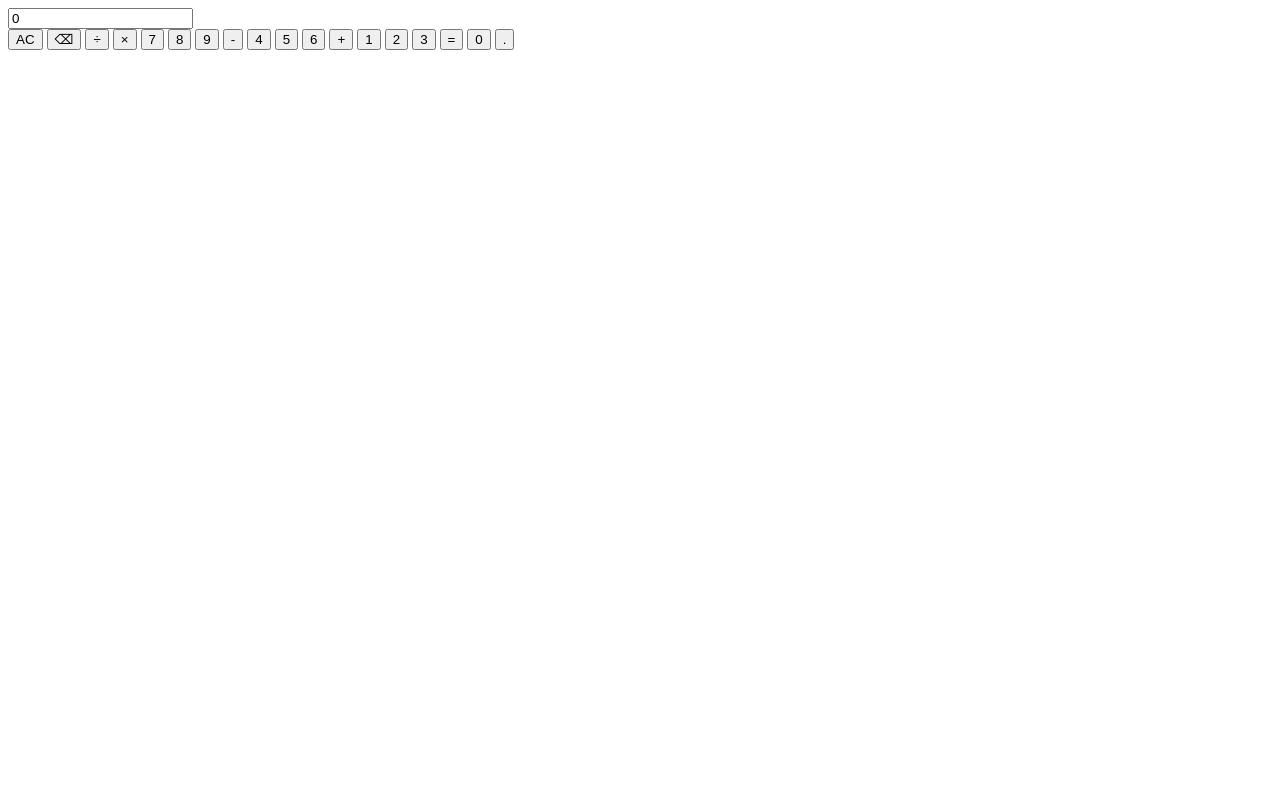
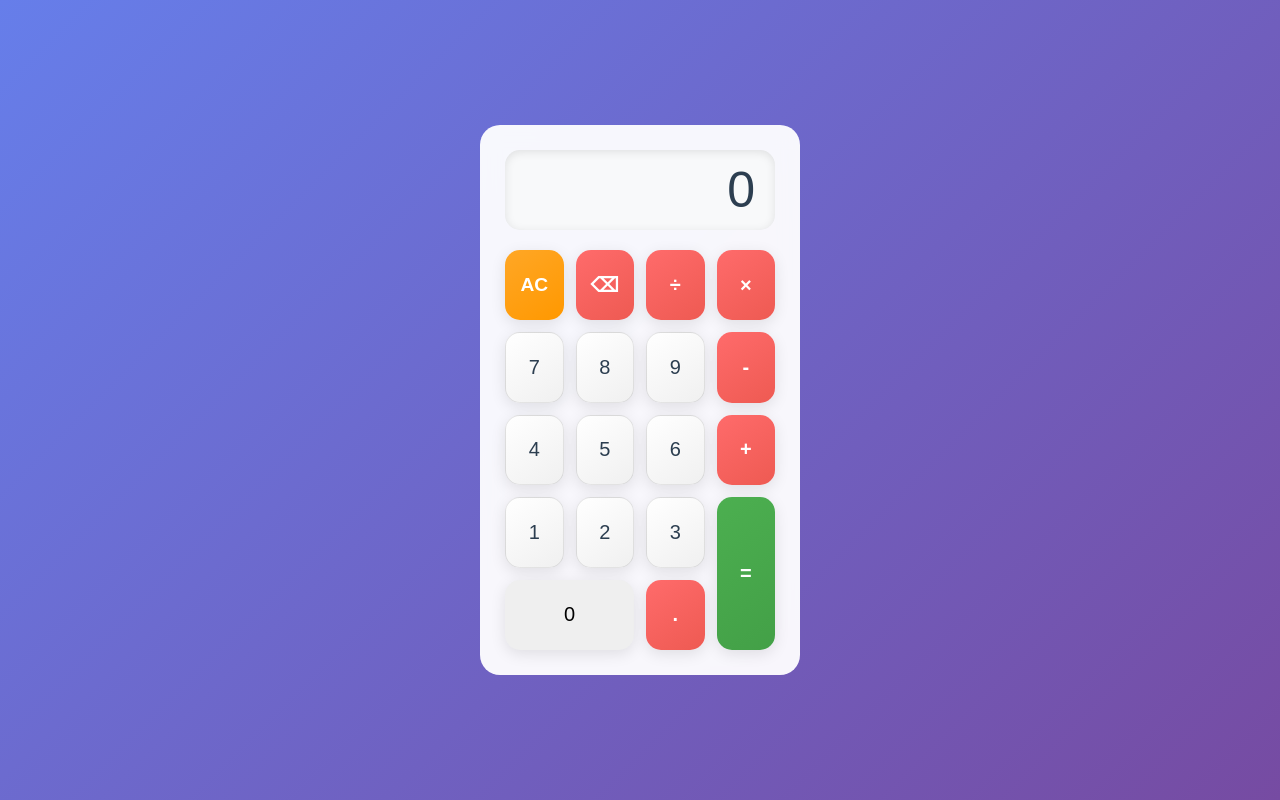
Before and after one commit to ThobaniMweli1/JS-Calculator-app, a plain HTML site: page index.html in a window 1280 px wide. Drawn offline with Linux system fonts and the light colour scheme.

Commit message:
Calculator styling and final

```diff
--- a/index.html
+++ b/index.html
@@ -9,7 +9,7 @@
 <body>
     <div class="calculator">
         <!--Numbers display-->
-        </div class="display">
+        <div class="display">
             <input type="text" id="display" value="0" readonly>
         </div>
 
--- a/style.css
+++ b/style.css
@@ -0,0 +1,175 @@
+* {
+    margin: 0;
+    padding: 0;
+    box-sizing: border-box;
+}
+
+body {
+    font-family: -apple-system, BlinkMacSystemFont, 'Segoe UI', Roboto, sans-serif;
+    background: linear-gradient(135deg, #667eea 0%, #764ba2 100%);
+    min-height: 100vh;
+    display: flex;
+    justify-content: center;
+    align-items: center;
+    padding: 20px;
+}
+
+.calculator {
+    background: rgba(255, 255, 255, 0.95);
+    backdrop-filter: blur(10px);
+    border-radius: 20px;
+    box-shadow: 0 20px 40px rgba(0, 0, 0, 0.1), 0, 0, 0, 1px rgba(255, 255, 255, 0.2);
+    padding: 25px;
+    width: 100%;
+    max-width: 320px;
+    transition: transform 0.3s ease;
+    display: flex;
+    flex-direction: column;
+    align-items: stretch; /* or center if needed */
+    justify-content: center;
+}
+
+.calculator:hover {
+    transform: translateY(-5px);
+}
+
+.display {
+    margin-bottom: 20px;
+}
+
+.display input {
+    width: 100%;
+    height: 80px;
+    border: none;
+    background: #f8f9fa;
+    border-radius: 15px;
+    font-size: 50px;
+    font-weight: 300;
+    text-align: right;
+    padding: 0 20px;
+    color: #2c3e50;
+    box-shadow: inset 0 2px 10px rgba(0, 0, 0, 0.1);
+    transition: all 0.3s ease;
+}
+
+.display input:focus {
+    outline: none;
+    background: #ffffff;
+    box-shadow: inset 0 2px 10px rgba(0, 0, 0, 0.1), 0 0 0 3px rgba(102, 126, 234, 0.3);
+}
+
+.display,
+.buttons {
+    align-self: center;
+    width: 100%;
+}
+
+.buttons {
+    display: grid;
+    grid-template-columns: repeat(4, 1fr);
+    grid-template-rows: repeat(5, 1fr);
+    gap: 12px;
+    height: 400px;
+}
+
+.btn {
+    border: none;
+    border-radius: 15px;
+    font-size: 20px;
+    font-weight: 500;
+    cursor: pointer;
+    transition: all 0.2s ease;
+    box-shadow: 0 4px 15px rgba(0, 0, 0, 0.1);
+    position: relative;
+    overflow: hidden;
+}
+
+.btn:hover {
+    transform: translateY(-2px);
+    box-shadow: 0 8px 25px rgba(0, 0, 0, 0.15);
+}
+
+.btn:active {
+    transform: translateY(0);
+    box-shadow: 0 2px 10px rgba(0, 0, 0, 0.2);
+}
+
+.btn::before {
+    content: '';
+    position: absolute;
+    top: 50%;
+    left: 50%;
+    width: 0;
+    height: 0;
+    background: rgba(255, 255, 255, 0.3);
+    border-radius: 50%;
+    transform: translate(-50%, -50%);
+    transition: width 0.3s ease, height 0.3s ease;
+}
+
+.btn:active::before {
+    width: 100%;
+    height: 100%;
+}
+
+.btn.number {
+    background: linear-gradient(145deg, #ffffff, #f0f0f0);
+    color: #2c3e50;
+    border: 1px solid rgba(0, 0, 0, 0.1);
+}
+
+.btn.number:hover {
+    background: linear-gradient(145deg, #f8f9fa, #e9ecef);
+}
+
+.btn.operator {
+    background: linear-gradient(145deg, #ff6b6b, #ee5a52);
+    color: white;
+    font-weight: 600;
+}
+
+.btn:hover {
+    background: linear-gradient(145deg, #ff5252, #e53935);
+}
+
+.btn.clear {
+    background: linear-gradient(145deg, #ffa726, #ff9800);
+    color: white;
+    font-weight: 600;
+    font-size: 1.2em;
+}
+
+.btn.clear:hover {
+    background: linear-gradient(145deg, #ff9800, #f57c00);
+}
+
+.btn.equals {
+    background: linear-gradient(145deg, #4caf50, #43a047);
+    color: white;
+    font-weight: 600;
+    grid-row: span 2;
+    font-size: 20px;
+}
+
+.btn.equals:hover {
+    background: linear-gradient(145deg, #43a047, #388e3c);
+}
+
+.btn.zero {
+    grid-column: span 2;
+}
+
+@keyframes fadeInUp {
+    from {
+        opacity: 0;
+        transform: translateY(30px);
+    }
+    to {
+        opacity: 1;
+        transform: translateY(0);
+    }
+}
+
+.calculator {
+    animation: fadeInUp 0.6s ease-out;
+}
```
